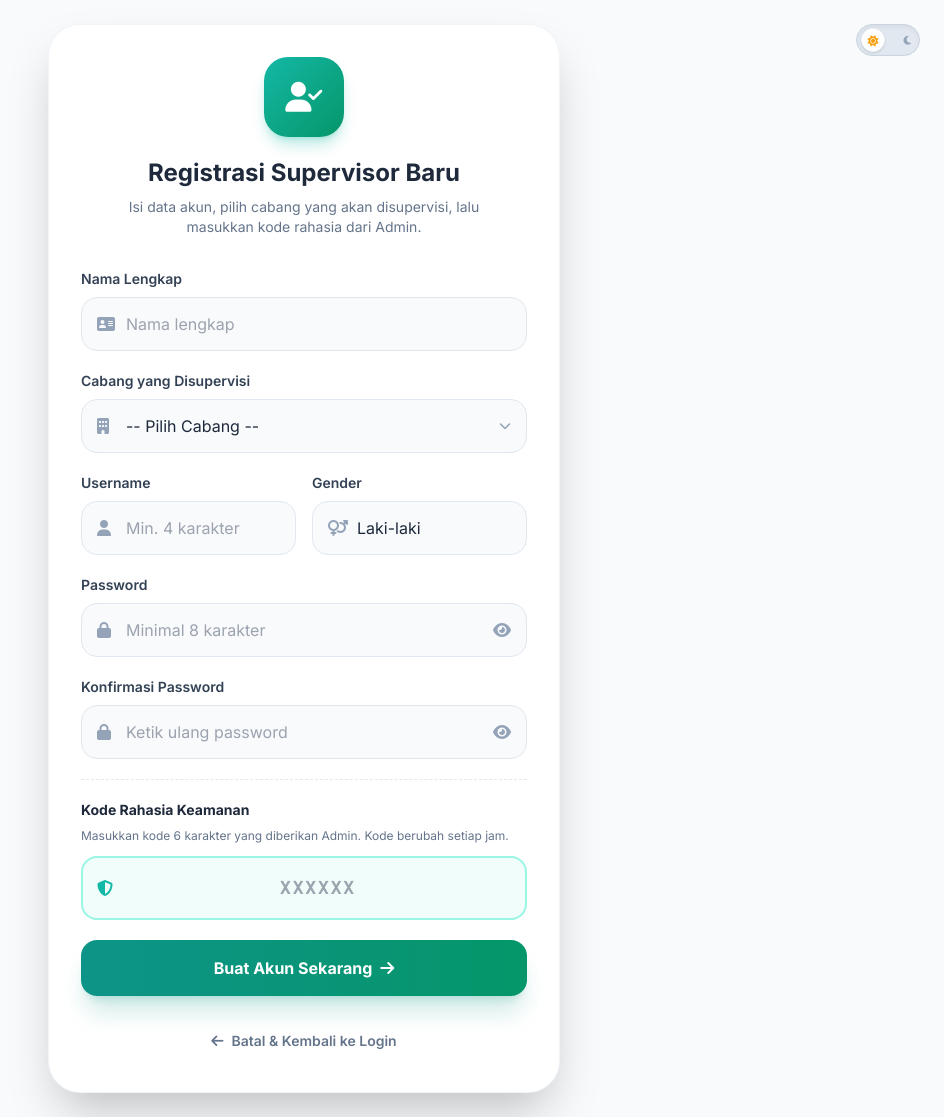
After one commit to Mackovlak/ProjectWebAbsensi, a PHP site: page /absensi-karyawan/daftar_supervisor.php in a window 1280 px wide. The commit adds this page. Shown: the whole page, without its empty margins (336-1280 px from the left). Run offline with PHP 8.4, Linux system fonts and the light colour scheme; data that the repository does not hold is empty; some libraries are stand-ins or nearby versions.

Commit message:
Adding Page Add SPV Separately + Javaginasi
And some Password invisibility

```diff
--- a/ambil_qrcode.php
+++ b/ambil_qrcode.php
@@ -361,7 +361,7 @@ sort($cabangs);
 
             const downloadLink = document.createElement("a");
             downloadLink.href = imageURI;
-            downloadLink.download = `ID_Card_Dinia_${empName}.png`;
+            downloadLink.download = `ID_Card_Javag_${empName}.png`;
 
             document.body.appendChild(downloadLink);
             downloadLink.click();
--- /dev/null
+++ b/daftar_supervisor.php
@@ -0,0 +1,260 @@
+<?php
+require 'config.php';
+
+$secret_salt = "DINIA_SUPERVISOR_SECRET_2026";
+
+if ($_SERVER['REQUEST_METHOD'] === 'POST') {
+    header('Content-Type: application/json');
+
+    $nama = trim($_POST['nama'] ?? '');
+    $username = trim($_POST['username'] ?? '');
+    $password = $_POST['password'] ?? '';
+    $confirm_password = $_POST['confirm_password'] ?? '';
+    $jenis_kelamin = $_POST['jenis_kelamin'] ?? 'L';
+    $id_cabang = (int) ($_POST['id_cabang'] ?? 0);
+    $kode_rahasia = strtoupper(trim($_POST['kode_rahasia'] ?? ''));
+
+    $current_token = substr(strtoupper(md5(date('Y-m-d H') . $secret_salt)), 0, 6);
+    $previous_token = substr(strtoupper(md5(date('Y-m-d H', strtotime('-1 hour')) . $secret_salt)), 0, 6);
+
+    if ($nama === '' || $username === '' || $password === '' || $confirm_password === '' || $id_cabang <= 0 || $kode_rahasia === '') {
+        echo json_encode(['success' => false, 'message' => 'Semua field wajib diisi.']);
+        exit();
+    }
+    if (strlen($username) < 4 || preg_match('/\s/', $username)) {
+        echo json_encode(['success' => false, 'message' => 'Username minimal 4 karakter dan tidak boleh mengandung spasi.']);
+        exit();
+    }
+    if (strlen($password) < 8) {
+        echo json_encode(['success' => false, 'message' => 'Password minimal 8 karakter.']);
+        exit();
+    }
+    if ($password !== $confirm_password) {
+        echo json_encode(['success' => false, 'message' => 'Password dan konfirmasi password tidak sama.']);
+        exit();
+    }
+    if (!in_array($jenis_kelamin, ['L', 'P'], true)) {
+        echo json_encode(['success' => false, 'message' => 'Jenis kelamin tidak valid.']);
+        exit();
+    }
+    if (!hash_equals($current_token, $kode_rahasia) && !hash_equals($previous_token, $kode_rahasia)) {
+        echo json_encode(['success' => false, 'message' => 'Kode Rahasia tidak valid atau sudah kedaluwarsa.']);
+        exit();
+    }
+
+    $stmt_cabang = $conn->prepare('SELECT id FROM cabang WHERE id = ?');
+    $stmt_cabang->bind_param('i', $id_cabang);
+    $stmt_cabang->execute();
+    if ($stmt_cabang->get_result()->num_rows === 0) {
+        echo json_encode(['success' => false, 'message' => 'Cabang yang dipilih tidak ditemukan.']);
+        exit();
+    }
+    $stmt_cabang->close();
+
+    $stmt_check = $conn->prepare('SELECT id FROM users WHERE username = ?');
+    $stmt_check->bind_param('s', $username);
+    $stmt_check->execute();
+    if ($stmt_check->get_result()->num_rows > 0) {
+        echo json_encode(['success' => false, 'message' => 'Username sudah digunakan, silakan pilih yang lain.']);
+        exit();
+    }
+    $stmt_check->close();
+
+    $hashed_password = password_hash($password, PASSWORD_DEFAULT);
+    $role = 'supervisor';
+    $stmt_insert = $conn->prepare('INSERT INTO users (nama, username, password, role, jenis_kelamin, id_cabang) VALUES (?, ?, ?, ?, ?, ?)');
+    $stmt_insert->bind_param('sssssi', $nama, $username, $hashed_password, $role, $jenis_kelamin, $id_cabang);
+
+    if ($stmt_insert->execute()) {
+        echo json_encode(['success' => true, 'message' => 'Akun Supervisor berhasil dibuat.']);
+    } else {
+        echo json_encode(['success' => false, 'message' => 'Terjadi kesalahan saat membuat akun Supervisor.']);
+    }
+    $stmt_insert->close();
+    exit();
+}
+
+$res_cabang = $conn->query('SELECT id, nama_cabang FROM cabang ORDER BY nama_cabang ASC');
+?>
+<!DOCTYPE html>
+<html lang="id" class="light">
+<head>
+    <meta charset="UTF-8">
+    <meta name="viewport" content="width=device-width, initial-scale=1.0, maximum-scale=1.0, user-scalable=no">
+    <title>Pendaftaran Supervisor - Absensi Javag</title>
+    <script src="https://cdn.tailwindcss.com"></script>
+    <script>
+        tailwind.config = {
+            darkMode: 'class',
+            theme: {
+                extend: {
+                    colors: { brand: { 50: '#f0fdfa', 100: '#ccfbf1', 400: '#2dd4bf', 500: '#14b8a6', 600: '#0d9488', 700: '#0f766e', 900: '#134e4a' } },
+                    fontFamily: { sans: ['Inter', 'ui-sans-serif', 'system-ui', 'sans-serif'] }
+                }
+            }
+        };
+    </script>
+    <link rel="stylesheet" href="https://cdnjs.cloudflare.com/ajax/libs/font-awesome/6.4.0/css/all.min.css">
+    <link href="https://fonts.googleapis.com/css2?family=Inter:wght@300;400;500;600;700;800&display=swap" rel="stylesheet">
+    <link href="https://cdn.jsdelivr.net/npm/sweetalert2@11/dist/sweetalert2.min.css" rel="stylesheet">
+    <script src="https://cdn.jsdelivr.net/npm/sweetalert2@11/dist/sweetalert2.all.min.js"></script>
+    <style>body { font-family: 'Inter', sans-serif; -webkit-tap-highlight-color: transparent; }</style>
+</head>
+<body class="bg-slate-50 dark:bg-slate-900 min-h-screen flex items-center justify-center p-4 sm:p-6 transition-colors duration-300">
+    <button type="button" onclick="toggleTheme()" aria-label="Ganti tema" class="fixed top-4 right-4 sm:top-6 sm:right-6 w-16 h-8 rounded-full bg-slate-200 dark:bg-slate-700 shadow-inner flex items-center p-1 transition-colors duration-300 z-50 border border-slate-300 dark:border-slate-600 hover:ring-2 hover:ring-brand-500/50 outline-none group">
+        <div class="absolute inset-0 flex items-center justify-between px-2 pointer-events-none">
+            <i class="fa-solid fa-sun text-slate-400 text-[10px]"></i>
+            <i class="fa-solid fa-moon text-slate-400 text-[10px]"></i>
+        </div>
+        <div class="w-6 h-6 rounded-full bg-white dark:bg-slate-800 shadow flex items-center justify-center transform transition-transform duration-300 dark:translate-x-8 relative z-10 border border-slate-100 dark:border-slate-600">
+            <i class="fa-solid fa-sun text-amber-500 text-[11px] dark:hidden"></i>
+            <i class="fa-solid fa-moon text-teal-400 text-[11px] hidden dark:block"></i>
+        </div>
+    </button>
+
+    <main class="w-full max-w-lg bg-white dark:bg-slate-800 rounded-[2rem] shadow-2xl border border-slate-100 dark:border-slate-700/50 overflow-hidden">
+        <div class="p-6 pb-0 sm:p-8 sm:pb-0 text-center">
+            <div class="w-20 h-20 bg-gradient-to-br from-teal-500 to-emerald-600 text-white rounded-3xl flex items-center justify-center text-3xl shadow-lg shadow-teal-500/30 mx-auto mb-5">
+                <i class="fa-solid fa-user-check"></i>
+            </div>
+            <h1 class="text-2xl font-bold text-slate-800 dark:text-white mb-2">Registrasi Supervisor Baru</h1>
+            <p class="text-slate-500 dark:text-slate-400 text-sm px-4">Isi data akun, pilih cabang yang akan disupervisi, lalu masukkan kode rahasia dari Admin.</p>
+        </div>
+
+        <div class="p-6 sm:p-8">
+            <form id="registerSupervisorForm" class="space-y-5">
+                <div>
+                    <label class="block text-sm font-semibold text-slate-700 dark:text-slate-300 mb-2" for="nama">Nama Lengkap</label>
+                    <div class="relative group">
+                        <i class="fa-solid fa-address-card absolute left-4 top-1/2 -translate-y-1/2 text-slate-400"></i>
+                        <input type="text" id="nama" name="nama" required class="block w-full pl-11 pr-4 py-3.5 bg-slate-50 dark:bg-slate-900/50 border border-slate-200 dark:border-slate-700 rounded-2xl text-slate-800 dark:text-white focus:outline-none focus:ring-2 focus:ring-brand-500" placeholder="Nama lengkap">
+                    </div>
+                </div>
+
+                <div>
+                    <label class="block text-sm font-semibold text-slate-700 dark:text-slate-300 mb-2" for="id_cabang">Cabang yang Disupervisi</label>
+                    <div class="relative group">
+                        <i class="fa-solid fa-building absolute left-4 top-1/2 -translate-y-1/2 text-slate-400 pointer-events-none"></i>
+                        <select id="id_cabang" name="id_cabang" required class="block w-full pl-11 pr-10 py-3.5 bg-slate-50 dark:bg-slate-900/50 border border-slate-200 dark:border-slate-700 rounded-2xl text-slate-800 dark:text-white focus:outline-none focus:ring-2 focus:ring-brand-500 appearance-none">
+                            <option value="">-- Pilih Cabang --</option>
+                            <?php if ($res_cabang): while ($cabang = $res_cabang->fetch_assoc()): ?>
+                                <option value="<?php echo (int) $cabang['id']; ?>"><?php echo htmlspecialchars($cabang['nama_cabang']); ?></option>
+                            <?php endwhile; endif; ?>
+                        </select>
+                        <i class="fa-solid fa-chevron-down absolute right-4 top-1/2 -translate-y-1/2 text-xs text-slate-400 pointer-events-none"></i>
+                    </div>
+                </div>
+
+                <div class="grid grid-cols-1 sm:grid-cols-2 gap-4">
+                    <div>
+                        <label class="block text-sm font-semibold text-slate-700 dark:text-slate-300 mb-2" for="username">Username</label>
+                        <div class="relative">
+                            <i class="fa-solid fa-user absolute left-4 top-1/2 -translate-y-1/2 text-slate-400"></i>
+                            <input type="text" id="username" name="username" required minlength="4" pattern="[^\s]+" class="block w-full pl-11 pr-4 py-3.5 bg-slate-50 dark:bg-slate-900/50 border border-slate-200 dark:border-slate-700 rounded-2xl text-slate-800 dark:text-white focus:outline-none focus:ring-2 focus:ring-brand-500" placeholder="Min. 4 karakter">
+                        </div>
+                    </div>
+                    <div>
+                        <label class="block text-sm font-semibold text-slate-700 dark:text-slate-300 mb-2" for="jenis_kelamin">Gender</label>
+                        <div class="relative">
+                            <i class="fa-solid fa-venus-mars absolute left-4 top-1/2 -translate-y-1/2 text-slate-400 pointer-events-none"></i>
+                            <select id="jenis_kelamin" name="jenis_kelamin" required class="block w-full pl-11 pr-9 py-3.5 bg-slate-50 dark:bg-slate-900/50 border border-slate-200 dark:border-slate-700 rounded-2xl text-slate-800 dark:text-white focus:outline-none focus:ring-2 focus:ring-brand-500 appearance-none">
+                                <option value="L">Laki-laki</option>
+                                <option value="P">Perempuan</option>
+                            </select>
+                        </div>
+                    </div>
+                </div>
+
+                <div>
+                    <label class="block text-sm font-semibold text-slate-700 dark:text-slate-300 mb-2" for="password">Password</label>
+                    <div class="relative">
+                        <i class="fa-solid fa-lock absolute left-4 top-1/2 -translate-y-1/2 text-slate-400"></i>
+                        <input type="password" id="password" name="password" required minlength="8" class="block w-full pl-11 pr-12 py-3.5 bg-slate-50 dark:bg-slate-900/50 border border-slate-200 dark:border-slate-700 rounded-2xl text-slate-800 dark:text-white focus:outline-none focus:ring-2 focus:ring-brand-500" placeholder="Minimal 8 karakter">
+                        <button type="button" onclick="togglePassword('password', 'eyePassword')" aria-label="Tampilkan password" class="absolute inset-y-0 right-0 px-4 flex items-center text-slate-400 hover:text-brand-600 focus:outline-none">
+                            <i id="eyePassword" class="fa-solid fa-eye"></i>
+                        </button>
+                    </div>
+                </div>
+
+                <div>
+                    <label class="block text-sm font-semibold text-slate-700 dark:text-slate-300 mb-2" for="confirmPassword">Konfirmasi Password</label>
+                    <div class="relative">
+                        <i class="fa-solid fa-lock absolute left-4 top-1/2 -translate-y-1/2 text-slate-400"></i>
+                        <input type="password" id="confirmPassword" name="confirm_password" required minlength="8" class="block w-full pl-11 pr-12 py-3.5 bg-slate-50 dark:bg-slate-900/50 border border-slate-200 dark:border-slate-700 rounded-2xl text-slate-800 dark:text-white focus:outline-none focus:ring-2 focus:ring-brand-500" placeholder="Ketik ulang password">
+                        <button type="button" onclick="togglePassword('confirmPassword', 'eyeConfirmPassword')" aria-label="Tampilkan konfirmasi password" class="absolute inset-y-0 right-0 px-4 flex items-center text-slate-400 hover:text-brand-600 focus:outline-none">
+                            <i id="eyeConfirmPassword" class="fa-solid fa-eye"></i>
+                        </button>
+                    </div>
+                </div>
+
+                <div class="border-t border-slate-200 dark:border-slate-700 border-dashed pt-5">
+                    <label class="block text-sm font-bold text-slate-800 dark:text-white mb-2" for="kode_rahasia">Kode Rahasia Keamanan</label>
+                    <p class="text-xs text-slate-500 dark:text-slate-400 mb-3">Masukkan kode 6 karakter yang diberikan Admin. Kode berubah setiap jam.</p>
+                    <div class="relative">
+                        <i class="fa-solid fa-shield-halved absolute left-4 top-1/2 -translate-y-1/2 text-teal-500"></i>
+                        <input type="text" id="kode_rahasia" name="kode_rahasia" required maxlength="6" autocomplete="off" class="block w-full pl-11 pr-4 py-4 bg-teal-50 dark:bg-teal-900/20 border-2 border-teal-200 dark:border-teal-800/50 rounded-2xl text-slate-800 dark:text-white focus:outline-none focus:border-teal-500 focus:ring-4 focus:ring-teal-500/20 font-mono text-center tracking-widest text-lg font-bold uppercase" placeholder="XXXXXX">
+                    </div>
+                </div>
+
+                <button type="submit" id="btnSubmit" class="w-full py-4 mt-6 bg-gradient-to-r from-teal-600 to-emerald-600 hover:from-teal-700 hover:to-emerald-700 text-white font-bold rounded-2xl shadow-xl shadow-teal-600/20 transform hover:-translate-y-1 transition-all duration-200 flex items-center justify-center gap-2">
+                    Buat Akun Sekarang <i class="fa-solid fa-arrow-right"></i>
+                </button>
+            </form>
+
+            <div class="mt-8 text-center pb-2">
+                <a href="login.php" class="inline-flex items-center gap-2 text-sm font-semibold text-slate-500 hover:text-brand-600 dark:text-slate-400 dark:hover:text-brand-400 transition-colors">
+                    <i class="fa-solid fa-arrow-left"></i> Batal &amp; Kembali ke Login
+                </a>
+            </div>
+        </div>
+    </main>
+
+    <script>
+        function setTheme(theme) {
+            document.documentElement.classList.toggle('dark', theme === 'dark');
+            localStorage.setItem('theme', theme);
+        }
+        function toggleTheme() {
+            setTheme(document.documentElement.classList.contains('dark') ? 'light' : 'dark');
+        }
+        setTheme(localStorage.theme === 'dark' || (!('theme' in localStorage) && window.matchMedia('(prefers-color-scheme: dark)').matches) ? 'dark' : 'light');
+
+        function togglePassword(inputId, iconId) {
+            const input = document.getElementById(inputId);
+            const icon = document.getElementById(iconId);
+            const show = input.type === 'password';
+            input.type = show ? 'text' : 'password';
+            icon.classList.toggle('fa-eye', !show);
+            icon.classList.toggle('fa-eye-slash', show);
+        }
+
+        document.getElementById('registerSupervisorForm').addEventListener('submit', async function (event) {
+            event.preventDefault();
+            const password = document.getElementById('password').value;
+            const confirmation = document.getElementById('confirmPassword').value;
+            if (password !== confirmation) {
+                await Swal.fire({ icon: 'error', title: 'Validasi Gagal', text: 'Password dan konfirmasi password tidak sama.' });
+                document.getElementById('confirmPassword').focus();
+                return;
+            }
+
+            const button = document.getElementById('btnSubmit');
+            const original = button.innerHTML;
+            button.disabled = true;
+            button.innerHTML = '<i class="fa-solid fa-circle-notch fa-spin"></i> Memproses...';
+
+            try {
+                const response = await fetch('daftar_supervisor.php', { method: 'POST', body: new FormData(this) });
+                const data = await response.json();
+                if (!data.success) throw new Error(data.message || 'Pendaftaran gagal.');
+                await Swal.fire({ icon: 'success', title: 'Berhasil!', text: data.message, confirmButtonColor: '#0d9488' });
+                window.location.href = 'login.php';
+            } catch (error) {
+                Swal.fire({ icon: 'error', title: 'Pendaftaran Gagal', text: error.message || 'Tidak dapat terhubung ke server.' });
+                button.disabled = false;
+                button.innerHTML = original;
+            }
+        });
+    </script>
+</body>
+</html>
--- a/staff_pengaturan.php
+++ b/staff_pengaturan.php
@@ -620,7 +620,7 @@ $ttd = $ttd_data['ttd_path'] ? 'assets/uploads/' . $ttd_data['ttd_path'] : null;
 
             const downloadLink = document.createElement("a");
             downloadLink.href = imageURI;
-            downloadLink.download = `ID_Card_Dinia_${empName}.png`;
+            downloadLink.download = `ID_Card_Javag_${empName}.png`;
 
             document.body.appendChild(downloadLink);
             downloadLink.click();
--- a/supervisor_header.php
+++ b/supervisor_header.php
@@ -52,7 +52,7 @@ $total_notif = $actionable_notif_count;
     <meta charset="UTF-8">
     <meta name="viewport" content="width=device-width, initial-scale=1.0">
     <meta name="view-transition" content="same-origin">
-    <title>Dashboard Supervisor - Absensi Dinia</title>
+    <title>Dashboard Supervisor - Absensi Javag</title>
 
     <!-- Tailwind CSS via CDN -->
     <script src="https://cdn.tailwindcss.com"></script>
@@ -190,6 +190,7 @@ $total_notif = $actionable_notif_count;
                     Absen<span class="text-transparent bg-clip-text bg-gradient-to-r from-orange-400 to-amber-200">Slip</span>
                 </h2>
                 <span class="text-xs text-slate-300 font-medium tracking-wide leading-none ml-0.5 pt-0.5">
+                    <!-- TODO SLAMET -->
                     Dinia House Of Hijab
                 </span>
             </div>
--- a/update_db_izin.php
+++ b/update_db_izin.php
@@ -177,7 +177,7 @@ foreach ($log as $baris) {
 <html lang="id">
 <head>
     <meta charset="UTF-8">
-    <title>Migrasi Pengajuan Izin - AbsenSlip Dinia</title>
+    <title>Migrasi Pengajuan Izin - AbsenSlip Javag</title>
     <style>
         body { font-family: system-ui, -apple-system, 'Segoe UI', sans-serif; background: #f1f5f9; padding: 40px 20px; color: #0f172a; }
         .box { max-width: 720px; margin: 0 auto; background: #fff; border-radius: 14px; padding: 28px 32px; box-shadow: 0 10px 30px rgba(15,23,42,.08); }
--- a/update_db_kalender.php
+++ b/update_db_kalender.php
@@ -200,7 +200,7 @@ foreach ($log as $baris) {
 <html lang="id">
 <head>
     <meta charset="UTF-8">
-    <title>Migrasi Kalender &amp; Hari Kerja - AbsenSlip Dinia</title>
+    <title>Migrasi Kalender &amp; Hari Kerja - AbsenSlip Javag</title>
     <style>
         body { font-family: system-ui, -apple-system, 'Segoe UI', sans-serif; background: #f1f5f9; padding: 40px 20px; color: #0f172a; }
         .box { max-width: 760px; margin: 0 auto; background: #fff; border-radius: 14px; padding: 28px 32px; box-shadow: 0 10px 30px rgba(15,23,42,.08); }
```
Also changed, not shown: setting_users.php (+102 -49 lines).
